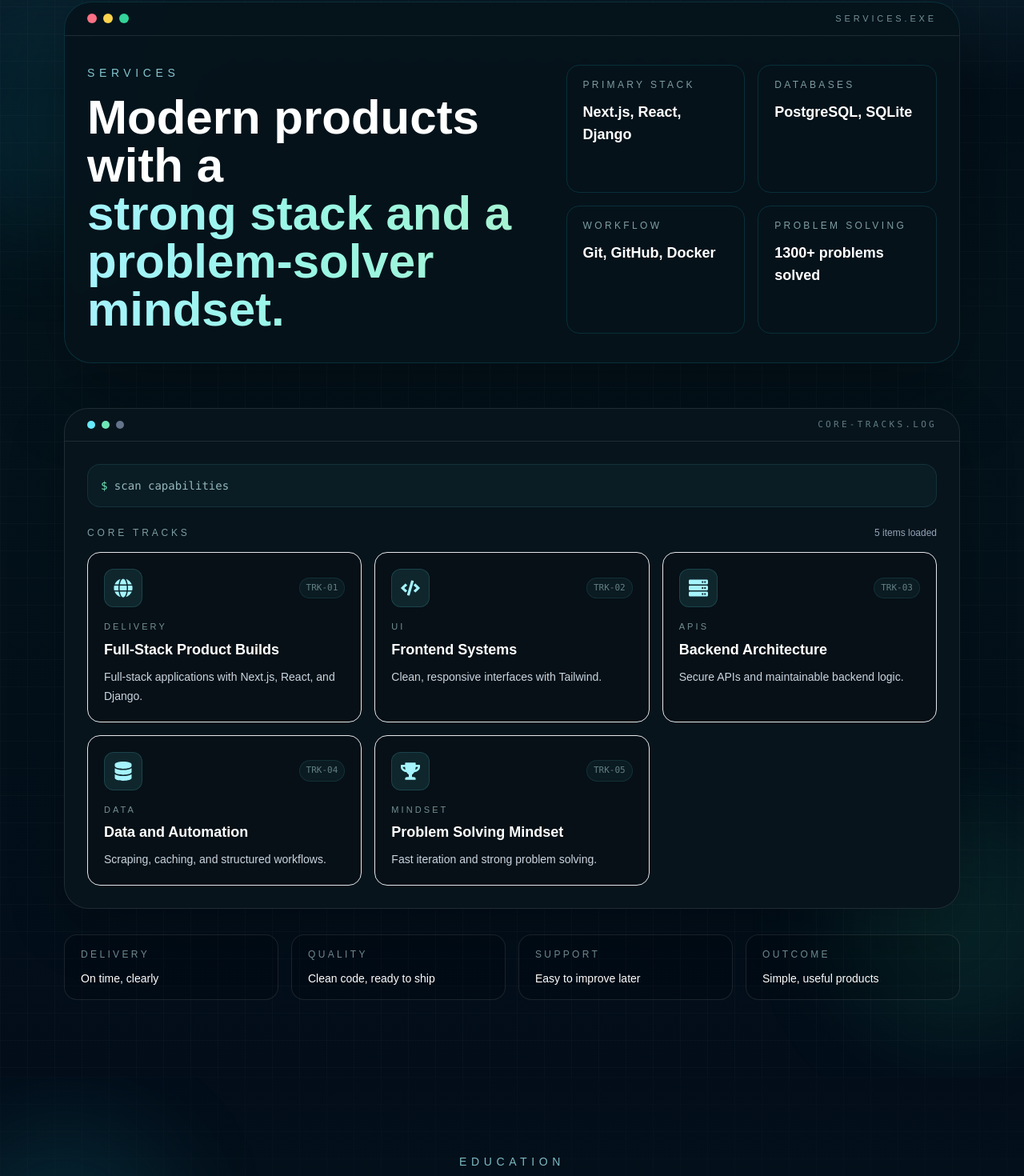
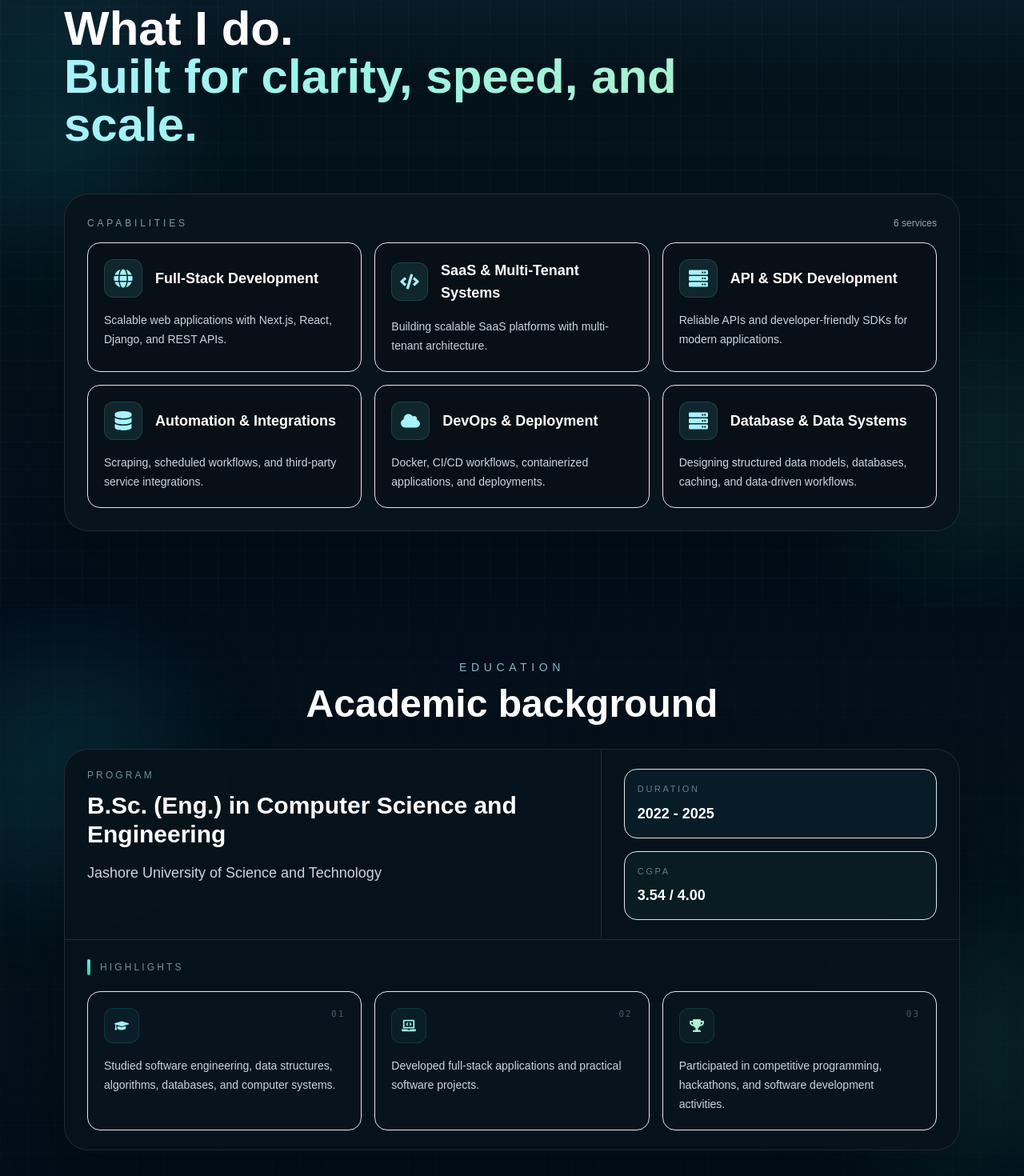
Before and after one commit to TahmidMuntaser/Personal_Portfolio_Web, a Next.js app in the folder myproject/: page / in a window 1280 px wide. Shown: the part 980-2450 px from the top of the page at 80% size. Built offline with nearby package versions, Linux system fonts and the light colour scheme.

Commit message:
fix: design issue of some section

```diff
--- a/myproject/src/app/page.js
+++ b/myproject/src/app/page.js
@@ -176,11 +176,11 @@ const HomePage = () => {
     degree: 'B.Sc. (Eng.) in Computer Science and Engineering',
     institution: 'Jashore University of Science and Technology',
     duration: '2022 - 2025',
-    cgpa: '3.49 / 4.00',
+    cgpa: '3.54 / 4.00',
     highlights: [
-      'Built full-stack academic and production-style software projects during undergraduate studies.',
-      'Focused on software engineering, backend systems, and competitive programming practice.',
-      'Combined coursework with hackathons and practical product development.'
+        'Studied software engineering, data structures, algorithms, databases, and computer systems.',
+        'Developed full-stack applications and practical software projects.',
+        'Participated in competitive programming, hackathons, and software development activities.'
     ]
   };
 
--- a/myproject/src/app/sample/components/ui/Education.jsx
+++ b/myproject/src/app/sample/components/ui/Education.jsx
@@ -1,12 +1,19 @@
 "use client";
 
 import React from "react";
+import { FaGraduationCap, FaLaptopCode, FaTrophy } from "react-icons/fa";
+
+const highlightAccents = [
+    { Icon: FaGraduationCap, tile: "border-cyan-400/15 bg-cyan-400/[0.06]", iconColor: "text-cyan-200" },
+    { Icon: FaLaptopCode, tile: "border-teal-400/15 bg-teal-400/[0.06]", iconColor: "text-teal-200" },
+    { Icon: FaTrophy, tile: "border-emerald-400/15 bg-emerald-400/[0.06]", iconColor: "text-emerald-200" }
+];
 
 const Education = ({ education }) => {
     return (
         <section
             id="education"
-            className="relative overflow-hidden px-4 py-20 md:px-8 md:py-24 lg:px-20 scroll-mt-40 bg-[linear-gradient(180deg,_rgba(2,13,25,1)_0%,_rgba(4,18,27,1)_38%,_rgba(2,13,25,1)_100%)]"
+            className="relative overflow-hidden px-4 py-12 md:px-8 md:py-16 lg:px-20 scroll-mt-40 bg-[linear-gradient(180deg,_rgba(2,13,25,1)_0%,_rgba(4,18,27,1)_38%,_rgba(2,13,25,1)_100%)]"
         >
             <div
                 className="absolute inset-0 pointer-events-none opacity-30"
@@ -25,31 +32,14 @@ const Education = ({ education }) => {
                         Education
                     </p>
                     <h2 className="mt-3 text-4xl font-bold leading-tight text-white md:text-5xl">
-                        Built on a strong academic base
+                        Academic background
                     </h2>
                 </div>
 
                 <div className="overflow-hidden rounded-[30px] border border-white/10 bg-[#07141c]/95 shadow-[0_24px_70px_rgba(0,0,0,0.28)] backdrop-blur-sm">
-                    <div className="flex items-center justify-between border-b border-white/10 px-5 py-3 md:px-7">
-                        <div className="flex items-center gap-2">
-                            <span className="h-3 w-3 rounded-full bg-rose-400" />
-                            <span className="h-3 w-3 rounded-full bg-amber-300" />
-                            <span className="h-3 w-3 rounded-full bg-emerald-400" />
-                        </div>
-                        <p className="font-mono text-[11px] uppercase tracking-[0.32em] text-cyan-100/45">
-                            academic-record.sh
-                        </p>
-                    </div>
-
-                    <div className="border-b border-white/10 px-5 py-4 md:px-7">
-                        <p className="font-mono text-sm text-cyan-100/70">
-                            <span className="text-emerald-300">$</span> cat ./education/record.json
-                        </p>
-                    </div>
-
                     <div className="grid gap-0 lg:grid-cols-[1.2fr_0.8fr]">
                         <div className="border-b border-white/10 px-5 py-6 md:px-7 lg:border-b-0 lg:border-r">
-                            <p className="font-mono text-xs uppercase tracking-[0.26em] text-cyan-100/45">
+                            <p className="text-xs uppercase tracking-[0.26em] text-cyan-100/55">
                                 Program
                             </p>
                             <h3 className="mt-3 max-w-2xl text-2xl font-semibold leading-tight text-white md:text-3xl">
@@ -63,7 +53,7 @@ const Education = ({ education }) => {
                         <div className="px-5 py-6 md:px-7">
                             <div className="grid gap-4 sm:grid-cols-2 lg:grid-cols-1">
                                 <div className="rounded-2xl border border-cyan-400/12 bg-cyan-400/[0.05] px-4 py-4">
-                                    <p className="font-mono text-[11px] uppercase tracking-[0.24em] text-cyan-100/45">
+                                    <p className="text-[11px] uppercase tracking-[0.24em] text-cyan-100/45">
                                         Duration
                                     </p>
                                     <p className="mt-2 text-lg font-semibold text-white">
@@ -72,7 +62,7 @@ const Education = ({ education }) => {
                                 </div>
 
                                 <div className="rounded-2xl border border-emerald-400/12 bg-emerald-400/[0.05] px-4 py-4">
-                                    <p className="font-mono text-[11px] uppercase tracking-[0.24em] text-emerald-100/45">
+                                    <p className="text-[11px] uppercase tracking-[0.24em] text-emerald-100/45">
                                         CGPA
                                     </p>
                                     <p className="mt-2 text-lg font-semibold text-white">
@@ -82,6 +72,44 @@ const Education = ({ education }) => {
                             </div>
                         </div>
                     </div>
+
+                    {education.highlights?.length > 0 && (
+                        <div className="border-t border-white/10 px-5 py-6 md:px-7">
+                            <div className="mb-5 flex items-center gap-3">
+                                <span className="h-5 w-1 rounded-full bg-gradient-to-b from-cyan-300 to-emerald-400" />
+                                <p className="text-xs uppercase tracking-[0.26em] text-cyan-100/55">
+                                    Highlights
+                                </p>
+                            </div>
+
+                            <div className="grid gap-4 md:grid-cols-3">
+                                {education.highlights.map((item, index) => {
+                                    const { Icon, tile, iconColor } =
+                                        highlightAccents[index % highlightAccents.length];
+
+                                    return (
+                                        <div
+                                            key={index}
+                                            className="group flex flex-col rounded-2xl border border-white/8 bg-[#08131d] px-5 py-5 transition-all duration-300 hover:-translate-y-1 hover:border-cyan-300/25 hover:bg-[#0b1822]"
+                                        >
+                                            <div className="flex items-start justify-between">
+                                                <span className={`flex h-11 w-11 items-center justify-center rounded-xl border ${tile}`}>
+                                                    <Icon className={`text-lg ${iconColor}`} />
+                                                </span>
+                                                <span className="font-mono text-[11px] tracking-[0.18em] text-slate-500/70">
+                                                    {String(index + 1).padStart(2, "0")}
+                                                </span>
+                                            </div>
+
+                                            <p className="mt-4 text-sm leading-6 text-slate-300 transition-colors duration-300 group-hover:text-slate-200">
+                                                {item}
+                                            </p>
+                                        </div>
+                                    );
+                                })}
+                            </div>
+                        </div>
+                    )}
                 </div>
             </div>
         </section>
--- a/myproject/src/app/sample/components/ui/Hero.jsx
+++ b/myproject/src/app/sample/components/ui/Hero.jsx
@@ -160,7 +160,7 @@ const Hero = () => {
 
         <div className="relative">
           <img
-            src="/profile2.png"
+            src="/tah234.png"
             alt="Tahmid"
             className="w-[280px] h-[320px] md:w-[350px] md:h-[400px] rounded-2xl object-cover border-4 border-teal-800 transition-transform duration-500 group-hover:scale-105 z-10 relative mx-auto"
           />
--- a/myproject/src/app/sample/components/ui/Services.jsx
+++ b/myproject/src/app/sample/components/ui/Services.jsx
@@ -1,46 +1,46 @@
 "use client";
 
 import React from 'react';
-import { FaGlobe, FaCode, FaServer, FaDatabase, FaTrophy } from "react-icons/fa";
+import { FaGlobe, FaCode, FaServer, FaDatabase, FaCloud } from "react-icons/fa";
 
 const Services = () => {
-    const featuredTracks = [
+    const services = [
         {
-            title: "Full-Stack Product Builds",
-            eyebrow: "Delivery",
-            description: "Full-stack applications with Next.js, React, and Django.",
+            title: "Full-Stack Development",
+            description: "Scalable web applications with Next.js, React, Django, and REST APIs.",
             icon: <FaGlobe className="text-2xl text-cyan-200" />
         },
         {
-            title: "Frontend Systems",
-            eyebrow: "UI",
-            description: "Clean, responsive interfaces with Tailwind.",
+            title: "SaaS & Multi-Tenant Systems",
+            description: "Building scalable SaaS platforms with multi-tenant architecture.",
             icon: <FaCode className="text-2xl text-cyan-200" />
         },
         {
-            title: "Backend Architecture",
-            eyebrow: "APIs",
-            description: "Secure APIs and maintainable backend logic.",
+            title: "API & SDK Development",
+            description: "Reliable APIs and developer-friendly SDKs for modern applications.",
             icon: <FaServer className="text-2xl text-cyan-200" />
         },
         {
-            title: "Data and Automation",
-            eyebrow: "Data",
-            description: "Scraping, caching, and structured workflows.",
+            title: "Automation & Integrations",
+            description: "Scraping, scheduled workflows, and third-party service integrations.",
             icon: <FaDatabase className="text-2xl text-cyan-200" />
         },
         {
-            title: "Problem Solving Mindset",
-            eyebrow: "Mindset",
-            description: "Fast iteration and strong problem solving.",
-            icon: <FaTrophy className="text-2xl text-cyan-200" />
+            title: "DevOps & Deployment",
+            description: "Docker, CI/CD workflows, containerized applications, and deployments.",
+            icon: <FaCloud className="text-2xl text-cyan-200" />
+        },
+        {
+            title: "Database & Data Systems",
+            description: "Designing structured data models, databases, caching, and data-driven workflows.",
+            icon: <FaServer className="text-2xl text-cyan-200" />
         }
     ];
 
     return (
         <section
             id='services'
-            className="relative overflow-hidden px-4 py-20 md:px-8 md:py-24 lg:px-20 scroll-mt-40 bg-[linear-gradient(180deg,_rgba(2,13,25,1)_0%,_rgba(4,19,27,1)_35%,_rgba(2,13,25,1)_100%)]"
+            className="relative overflow-hidden px-4 py-12 md:px-8 md:py-16 lg:px-20 scroll-mt-40 bg-[linear-gradient(180deg,_rgba(2,13,25,1)_0%,_rgba(4,19,27,1)_35%,_rgba(2,13,25,1)_100%)]"
         >
             <div
                 className="absolute inset-0 pointer-events-none opacity-40"
@@ -55,101 +55,39 @@ const Services = () => {
             <div className="absolute right-[-4rem] bottom-12 h-72 w-72 rounded-full bg-emerald-400/10 blur-3xl pointer-events-none"></div>
 
             <div className="relative max-w-7xl mx-auto">
-                {/* Terminal header card */}
-                <div className="mb-10 overflow-hidden rounded-[34px] border border-cyan-400/15 bg-[#06131b]/90 shadow-[0_30px_100px_rgba(0,0,0,0.35)] backdrop-blur-sm md:mb-14">
-                    <div className="flex items-center justify-between border-b border-white/10 px-5 py-3 md:px-7">
-                        <div className="flex items-center gap-2">
-                            <span className="h-3 w-3 rounded-full bg-rose-400"></span>
-                            <span className="h-3 w-3 rounded-full bg-amber-300"></span>
-                            <span className="h-3 w-3 rounded-full bg-emerald-400"></span>
-                        </div>
-                        <p className="text-[11px] uppercase tracking-[0.35em] text-cyan-100/55">
-                            services.exe
-                        </p>
-                    </div>
-
-                    <div className="grid gap-8 px-5 py-8 md:grid-cols-[1.1fr_0.9fr] md:px-7 md:py-9">
-                        <div>
+                <div className="mb-10 md:mb-14">
                     <p className="mb-4 text-sm uppercase tracking-[0.4em] text-cyan-200/80">
                         Services
                     </p>
                     <h2 className="max-w-3xl text-4xl font-bold leading-tight text-white md:text-5xl lg:text-6xl">
-                                Modern products with a
+                        What I do.
                         <span className="block bg-gradient-to-r from-cyan-200 via-teal-200 to-emerald-200 bg-clip-text text-transparent">
-                                    strong stack and a problem-solver mindset.
+                            Built for clarity, speed, and scale.
                         </span>
                     </h2>
                 </div>
 
-                        <div className="grid gap-4 sm:grid-cols-2">
-                            <div className="rounded-2xl border border-cyan-400/15 bg-cyan-400/6 px-5 py-4">
-                                <p className="text-xs uppercase tracking-[0.28em] text-cyan-100/60">Primary stack</p>
-                                <p className="mt-3 text-lg font-semibold text-white">Next.js, React, Django</p>
-                            </div>
-                            <div className="rounded-2xl border border-cyan-400/15 bg-cyan-400/6 px-5 py-4">
-                                <p className="text-xs uppercase tracking-[0.28em] text-cyan-100/60">Databases</p>
-                                <p className="mt-3 text-lg font-semibold text-white">PostgreSQL, SQLite</p>
-                            </div>
-                            <div className="rounded-2xl border border-cyan-400/15 bg-cyan-400/6 px-5 py-4">
-                                <p className="text-xs uppercase tracking-[0.28em] text-cyan-100/60">Workflow</p>
-                                <p className="mt-3 text-lg font-semibold text-white">Git, GitHub, Docker</p>
-                            </div>
-                            <div className="rounded-2xl border border-cyan-400/15 bg-cyan-400/6 px-5 py-4">
-                                <p className="text-xs uppercase tracking-[0.28em] text-cyan-100/60">Problem solving</p>
-                                <p className="mt-3 text-lg font-semibold text-white">1300+ problems solved</p>
-                            </div>
-                        </div>
-                    </div>
-                </div>
-
-                {/* Core Tracks panel */}
                 <div className="mb-8 overflow-hidden rounded-[30px] border border-white/10 bg-[#07141c] shadow-[0_24px_70px_rgba(0,0,0,0.22)] backdrop-blur-sm">
-                    <div className="flex items-center justify-between border-b border-white/10 px-5 py-3 md:px-7">
-                        <div className="flex items-center gap-2">
-                            <span className="h-2.5 w-2.5 rounded-full bg-cyan-300"></span>
-                            <span className="h-2.5 w-2.5 rounded-full bg-emerald-300"></span>
-                            <span className="h-2.5 w-2.5 rounded-full bg-slate-500"></span>
-                        </div>
-                        <p className="font-mono text-[11px] uppercase tracking-[0.3em] text-cyan-100/45">
-                            core-tracks.log
-                        </p>
-                    </div>
-
                     <div className="p-6 md:p-7">
-                        {/* Terminal prompt */}
-                        <div className="mb-6 rounded-2xl border border-cyan-300/10 bg-cyan-300/[0.04] px-4 py-4">
-                            <p className="font-mono text-sm text-cyan-100/70">
-                                <span className="text-emerald-300">$</span> scan capabilities
-                            </p>
-                        </div>
-
                         <div className="mb-4 flex items-center justify-between">
                             <p className="text-xs uppercase tracking-[0.32em] text-cyan-100/60">
-                                Core Tracks
+                                Capabilities
                             </p>
-                            <p className="text-xs text-slate-400">{featuredTracks.length} items loaded</p>
+                            <p className="text-xs text-slate-400">{services.length} services</p>
                         </div>
 
                         <div className="grid gap-4 sm:grid-cols-2 lg:grid-cols-3">
-                            {featuredTracks.map((service, index) => (
+                            {services.map((service) => (
                                 <div
                                     key={service.title}
                                     className="group rounded-2xl border border-white/8 bg-black/20 px-5 py-5 transition-colors duration-300 hover:border-cyan-300/20 hover:bg-cyan-300/[0.05]"
                                 >
-                                    <div className="flex items-center justify-between mb-4">
+                                    <div className="flex items-center gap-4 mb-4">
                                         <div className="flex h-12 w-12 items-center justify-center rounded-xl border border-cyan-300/15 bg-cyan-300/10">
                                             {service.icon}
                                         </div>
-                                        <span className="rounded-full border border-cyan-300/10 bg-cyan-300/[0.05] px-2 py-1 font-mono text-[11px] text-cyan-100/45">
-                                            TRK-{String(index + 1).padStart(2, "0")}
-                                        </span>
+                                        <h3 className="text-lg font-semibold text-white">{service.title}</h3>
                                     </div>
-
-                                    <p className="text-[11px] uppercase tracking-[0.28em] text-cyan-100/55 mb-1.5">
-                                        {service.eyebrow}
-                                    </p>
-                                    <h3 className="text-lg font-semibold text-white mb-2">{service.title}</h3>
-
                                     <p className="text-xs leading-5 text-slate-300 md:text-sm md:leading-6">
                                         {service.description}
                                     </p>
@@ -158,26 +96,6 @@ const Services = () => {
                         </div>
                     </div>
                 </div>
-
-                {/* Bottom stat bar */}
-                <div className="grid gap-4 md:grid-cols-4">
-                    <div className="rounded-2xl border border-white/10 bg-black/15 px-5 py-4">
-                        <p className="text-xs uppercase tracking-[0.28em] text-cyan-100/55">Delivery</p>
-                        <p className="mt-3 text-white text-sm">On time, clearly</p>
-                    </div>
-                    <div className="rounded-2xl border border-white/10 bg-black/15 px-5 py-4">
-                        <p className="text-xs uppercase tracking-[0.28em] text-cyan-100/55">Quality</p>
-                        <p className="mt-3 text-white text-sm">Clean code, ready to ship</p>
-                    </div>
-                    <div className="rounded-2xl border border-white/10 bg-black/15 px-5 py-4">
-                        <p className="text-xs uppercase tracking-[0.28em] text-cyan-100/55">Support</p>
-                        <p className="mt-3 text-white text-sm">Easy to improve later</p>
-                    </div>
-                    <div className="rounded-2xl border border-white/10 bg-black/15 px-5 py-4">
-                        <p className="text-xs uppercase tracking-[0.28em] text-cyan-100/55">Outcome</p>
-                        <p className="mt-3 text-white text-sm">Simple, useful products</p>
-                    </div>
-                </div>
             </div>
         </section>
     );
```
Also changed, not shown: myproject/public/tah234.png (added). Lines whose indentation alone changed are shown as unchanged.
